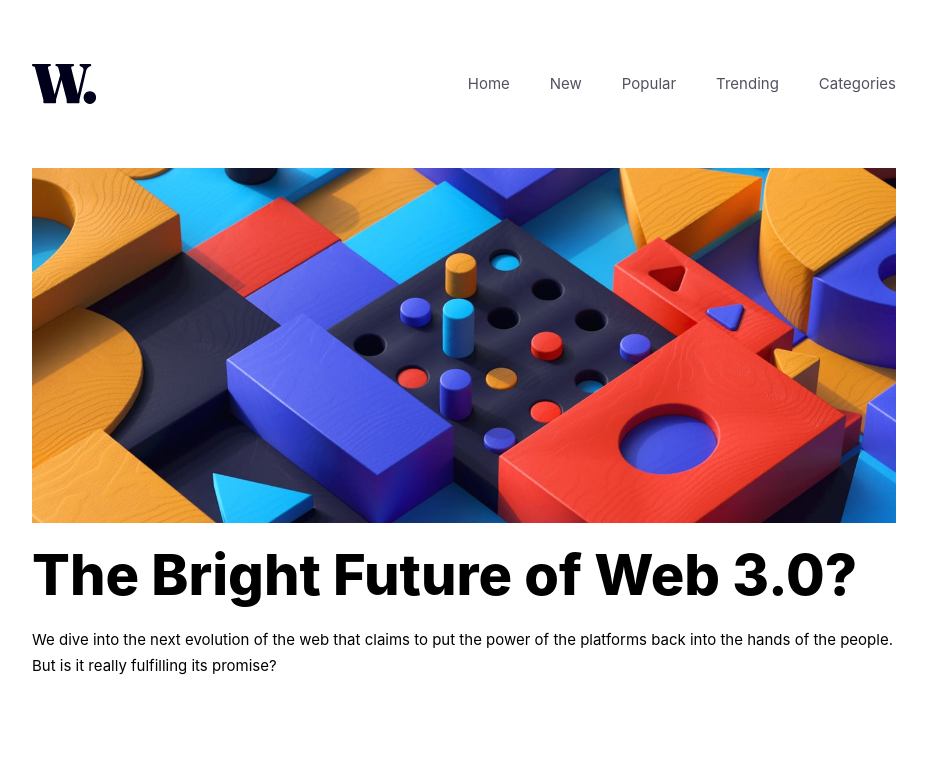
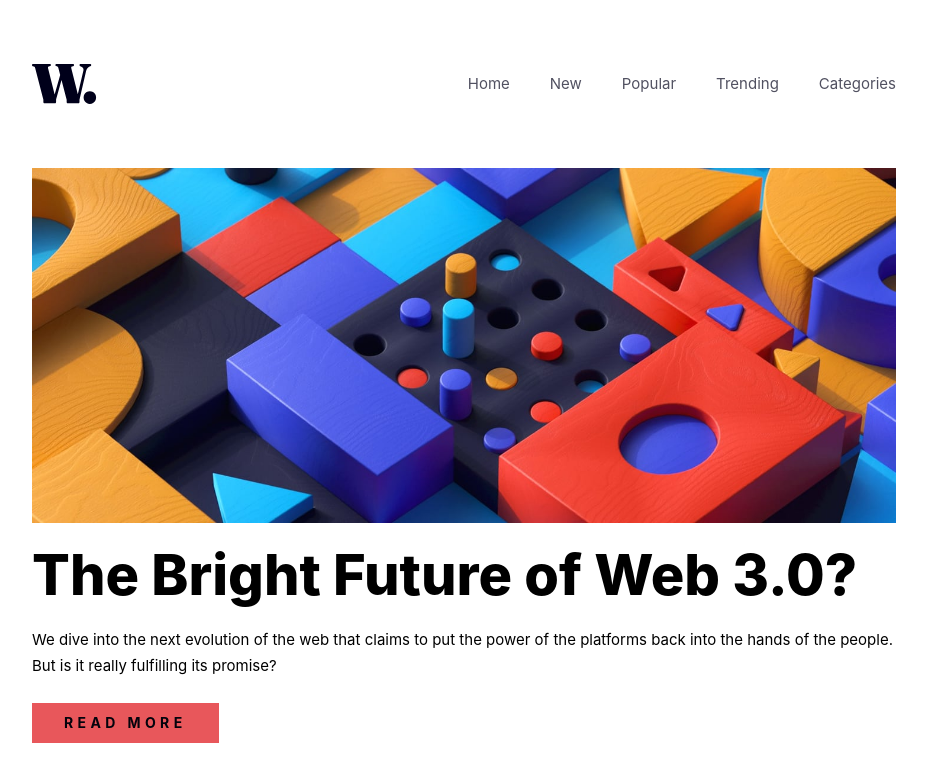
Before and after one commit to anet-eny/news-homepage, a React (Vite) app: page / in a window 1280 px wide. Shown: the top 782 px of the page, without its empty margins (176-1103 px from the left). Built offline with nearby package versions, Linux system fonts and the light colour scheme.

Commit message:
Create and import Button component

```diff
--- a/src/components/Button.jsx
+++ b/src/components/Button.jsx
@@ -0,0 +1,6 @@
+export default function Button({ children, className = "" }) {
+  const baseStyles =
+    "text-preset-7 px-8 py-2 text-navy-950 bg-red-500 uppercase cursor-pointer";
+
+  return <button className={`${baseStyles} ${className}`}>{children}</button>;
+}
--- a/src/components/Hero.jsx
+++ b/src/components/Hero.jsx
@@ -1,5 +1,6 @@
 import imageMobile from "../assets/image-web-3-mobile.jpg";
 import imageDesktop from "../assets/image-web-3-desktop.jpg";
+import Button from "./Button";
 
 export default function Hero() {
   return (
@@ -19,6 +20,7 @@ export default function Hero() {
         of the platforms back into the hands of the people. But is it really
         fulfilling its promise?
       </p>
+      <Button className="self-start">Read more</Button>
     </section>
   );
 }
```
